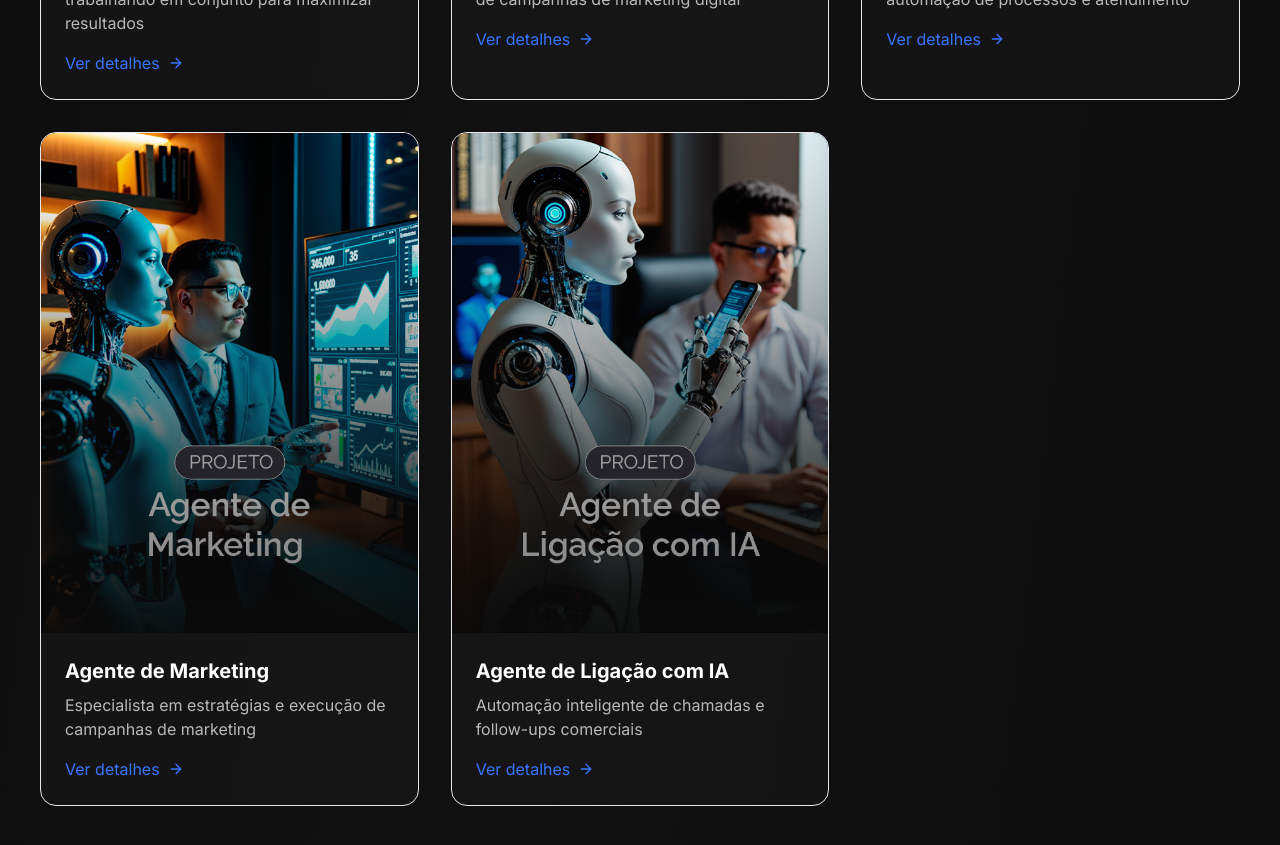
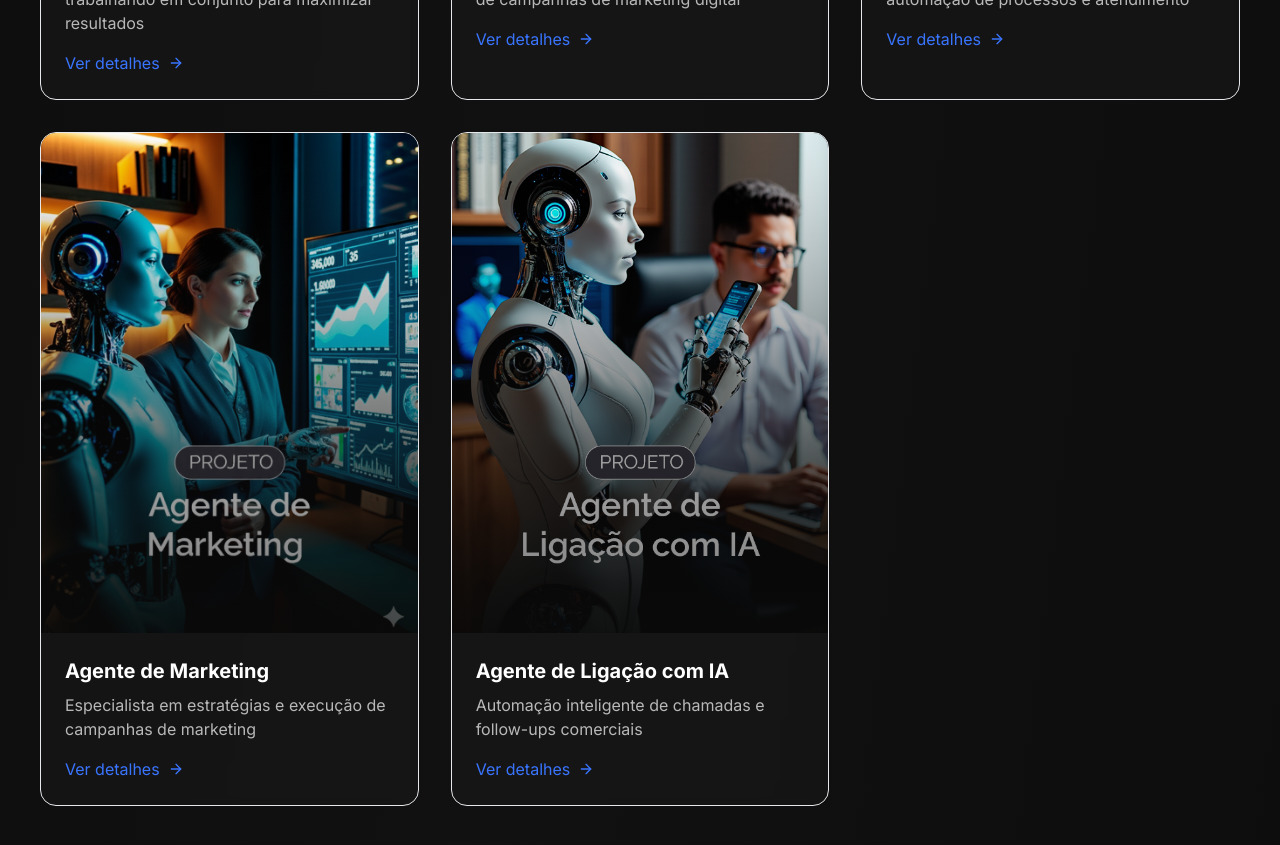
Before and after one commit to lennonrbroker-bot/Capag-ncia, a React (Vite) app: page / in a window 1280 px wide. Shown: the part 5560-6405 px from the top of the page. Built offline with nearby package versions, Linux system fonts and the light colour scheme.

Commit message:
Updated Projects.tsx

```diff
--- a/src/components/sections/Projects.tsx
+++ b/src/components/sections/Projects.tsx
@@ -113,7 +113,7 @@ const projects: Project[] = [
   {
     title: "Agente de Marketing",
     description: "Especialista em estratégias e execução de campanhas de marketing",
-    image: "/Agente de_Marketing _.png",
+    image: "/gemini_generated_image_48i1hr48i1hr48i1 copy.png",
     details: {
       overview: "Um agente especializado em marketing que automatiza e otimiza suas campanhas para máximo impacto.",
       features: [
```
